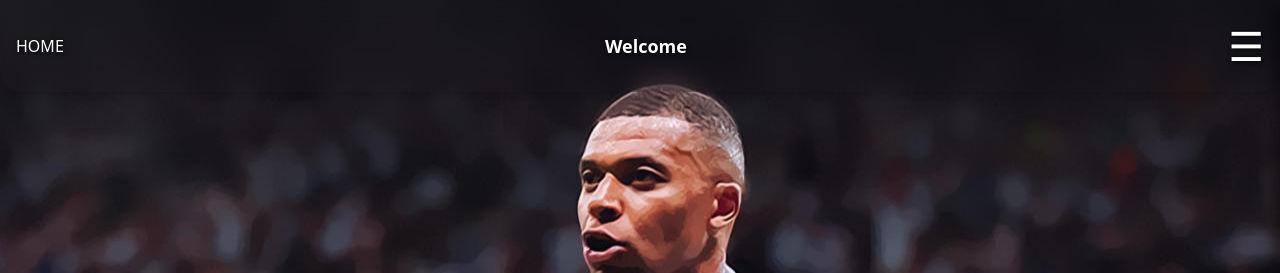
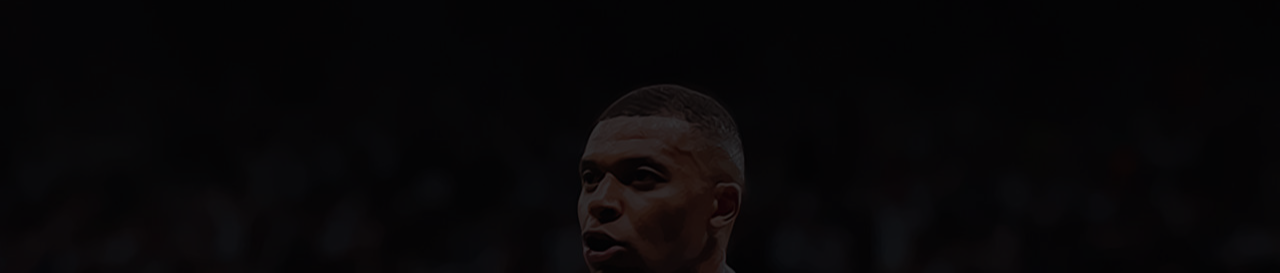
Before and after one commit to way09a/football-registration, a plain HTML site: page index.html in a window 1280 px wide. Shown: the top 273 px of the page. Drawn offline with nearby package versions, Linux system fonts and the light colour scheme.

Commit message:
index.html

```diff
--- a/index.html
+++ b/index.html
@@ -16,50 +16,40 @@
         background-position: center 40%;
         background-repeat: no-repeat;
       }
-
-      .bg-overlay {
-        background-color: rgba(0, 0, 0, 0.4);
-        backdrop-filter: blur(5px);
-      }
-
-      .text-shadow {
-        text-shadow: 1px 1px 4px rgba(0, 0, 0, 3.8);
-      }
-
-      nav {
-        border-bottom-left-radius: 20px;
-        border-bottom-right-radius: 20px;
-      }
-
+      .bg-overlay { background-color: rgba(0, 0, 0, 0.4); backdrop-filter: blur(5px); }
+      .text-shadow { text-shadow: 1px 1px 4px rgba(0, 0, 0, 3.8); }
+      nav { border-bottom-left-radius: 20px; border-bottom-right-radius: 20px; }
       #sidebar {
         transition: transform 0.3s ease;
         transform: translateX(100%);
-        position: fixed;
-        top: 0;
-        bottom: 0;
-        right: 0;
-        width: 250px;
+        position: fixed; top: 0; bottom: 0; right: 0; width: 250px;
         background-color: rgba(0, 0, 0, 0.85);
-        padding: 2rem 1.5rem;
-        z-index: 100;
-        border-top-left-radius: 20px;
-        border-bottom-left-radius: 20px;
+        padding: 2rem 1.5rem; z-index: 100;
+        border-top-left-radius: 20px; border-bottom-left-radius: 20px;
         box-shadow: -5px 0 15px rgba(0, 0, 0, 0.5);
       }
-
-      #sidebar.open {
-        transform: translateX(0);
-      }
-
-      #hamburger {
-        cursor: pointer;
-        font-size: 2.5rem;
-        user-select: none;
+      #sidebar.open { transform: translateX(0); }
+      #hamburger { cursor: pointer; font-size: 2.5rem; user-select: none; }
+      #closed {
+        display: flex; justify-content: center; align-items: center;
+        height: 100vh; text-align: center; background: rgba(0,0,0,0.8);
+        color: white; font-family: Arial, sans-serif;
       }
     </style>
   </head>
 
   <body class="min-h-screen flex flex-col justify-between text-white">
+
+    <!-- شاشة الإغلاق -->
+    <div id="closed">
+      <div>
+        <h1 class="text-3xl mb-4">⏳ الموقع مغلق حالياً</h1>
+        <p>سيفتح كل يوم <strong>الأحد الساعة 7 مساءً</strong><br>ويستمر مفتوحاً لمدة <strong>30 ساعة</strong>.</p>
+      </div>
+    </div>
+
+    <!-- محتوى الموقع -->
+    <div id="site" style="display:none;">
       <nav
         class="w-full p-4 bg-black-700 bg-opacity-80 backdrop-blur-md shadow-md fixed top-0 left-0 z-50 flex justify-between items-center"
       >
@@ -76,8 +66,7 @@
           <li>
             <a
               href="https://chat.whatsapp.com/Ck2MTjNMo4256SZpDZLdlp"
-            target="_blank"
-            rel="noopener noreferrer"
+              target="_blank" rel="noopener noreferrer"
               class="hover:text-green-700 sidebar-link text-shadow"
             >WHATS APP GROUP</a>
           </li>
@@ -91,24 +80,19 @@
           data-aos-duration="1000"
         >
           <h2 class="text-2xl font-bold text-center mb-6 text-shadow">لعب الشامخة ⚽</h2>
-
           <form id="myForm" class="space-y-4">
             <div data-aos="fade-up" data-aos-delay="200">
               <label class="block mb-1 text-right text-shadow">: اسمك</label>
               <input
-              name="name"
-              required
+                name="name" required
                 class="w-full px-4 py-2 border rounded-md text-black"
-              type="text"
-              placeholder="ادخل اسمك"
+                type="text" placeholder="ادخل اسمك"
               />
             </div>
-
             <div data-aos="fade-up" data-aos-delay="400">
               <label class="block mb-1 text-right text-shadow">: مركزك</label>
               <select
-              name="position"
-              required
+                name="position" required
                 class="w-full px-4 py-2 border rounded-md text-black"
               >
                 <option value="">اختر المركز</option>
@@ -117,16 +101,13 @@
                 <option>هجوم</option>
               </select>
             </div>
-
             <div data-aos="zoom-in" data-aos-delay="600">
               <button
-              id="submitBtn"
-              type="submit"
+                id="submitBtn" type="submit"
                 class="w-full bg-gray-900 text-white py-2 rounded transition transform hover:scale-105 hover:bg-blue-600 duration-300 text-shadow"
               >
                 تسجيل
               </button>
-
               <div id="loadingSpinner" class="hidden flex justify-center mt-2">
                 <svg class="animate-spin h-6 w-6 text-white" xmlns="http://www.w3.org/2000/svg" fill="none"
                   viewBox="0 0 24 24">
@@ -144,6 +125,7 @@
       <footer class="text-center mb-6 text-sm text-gray-300 font-medium tracking-wide text-shadow">
         By Ayoob ©
       </footer>
+    </div>
 
     <script src="https://unpkg.com/aos@2.3.1/dist/aos.js"></script>
     <script>
@@ -153,25 +135,45 @@
       const sidebar = document.getElementById('sidebar');
       const sidebarLinks = document.querySelectorAll('.sidebar-link');
 
-      hamburger.addEventListener('click', () => {
-        sidebar.classList.toggle('open');
-      });
-
-      sidebarLinks.forEach(link => {
-        link.addEventListener('click', () => {
-          sidebar.classList.remove('open');
-        });
-      });
-
+      hamburger?.addEventListener('click', () => sidebar.classList.toggle('open'));
+      sidebarLinks.forEach(link => link.addEventListener('click', () => sidebar.classList.remove('open')));
       document.addEventListener('click', (e) => {
         if (!sidebar.contains(e.target) && !hamburger.contains(e.target)) {
           sidebar.classList.remove('open');
         }
       });
 
+      // فحص وقت الفتح
+      function checkAccess() {
+        const now = new Date();
+
+        // بداية الفتح: الأحد 19:00
+        let openTime = new Date(now);
+        openTime.setHours(19, 0, 0, 0);
+        openTime.setDate(now.getDate() - ((now.getDay() + 7) % 7));
+
+        if (now.getDay() === 0 && now.getHours() < 19) {
+          openTime.setDate(openTime.getDate() - 7);
+        }
+
+        // نهاية الفتح = البداية + 30 ساعة
+        let closeTime = new Date(openTime.getTime() + (30 * 60 * 60 * 1000));
+
+        if (now >= openTime && now <= closeTime) {
+          document.getElementById("closed").style.display = "none";
+          document.getElementById("site").style.display = "block";
+        } else {
+          document.getElementById("closed").style.display = "flex";
+          document.getElementById("site").style.display = "none";
+        }
+      }
+
+      checkAccess();
+      setInterval(checkAccess, 60000);
+
+      // إرسال النموذج
       document.getElementById("myForm").addEventListener("submit", function (e) {
         e.preventDefault();
-
         const form = e.target;
         const formData = new FormData(form);
         const submitBtn = document.getElementById("submitBtn");
@@ -184,9 +186,7 @@
           method: "POST",
           body: formData
         })
-        .then(response => {
-          window.location.href = "Success.html";
-        })
+        .then(() => { window.location.href = "Success.html"; })
         .catch(error => {
           alert("حدث خطأ أثناء الإرسال، حاول مرة أخرى.");
           console.error(error);
```
Lines whose indentation alone changed are shown as unchanged.
